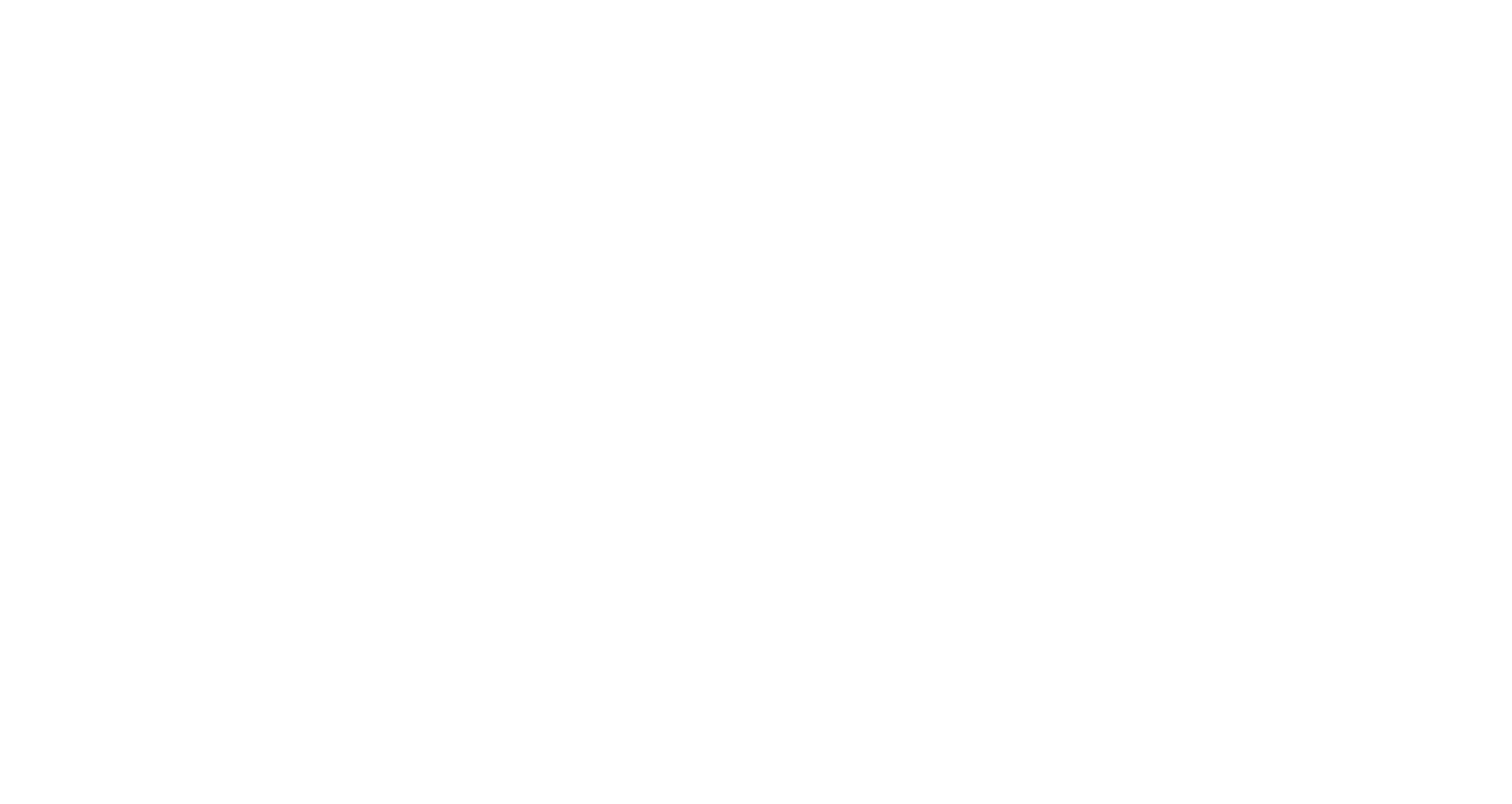
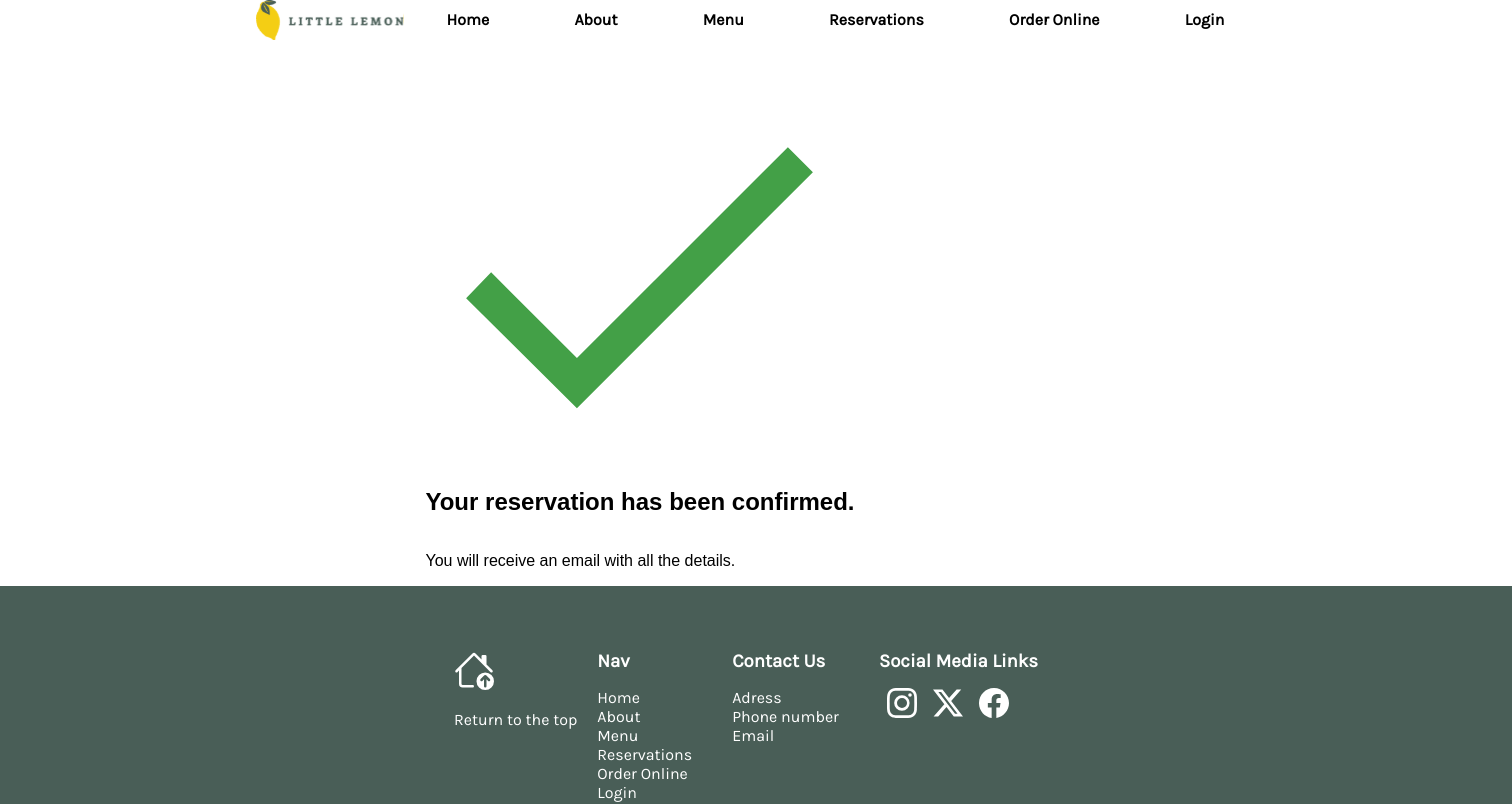
Before and after one commit to Silence778899/little-lemon, a React (Create React App) app in the folder little-lemon/: page /confirmed-booking in a window 1280 px wide. Before the commit this address had no page. Shown: the top 804 px of the page, 1512 px wide, since content can reach past the window. Built offline with nearby package versions, Linux system fonts and the light colour scheme; a web font is replaced by a local one.

Commit message:
final UX touches, confirmed booking page, final routing touches

```diff
--- a/little-lemon/src/ConfirmedBooking.js
+++ b/little-lemon/src/ConfirmedBooking.js
@@ -1,13 +1,19 @@
 import React from "react";
 import { FcCheckmark } from "react-icons/fc";
+import Nav from "./Nav";
+import Footer from "./Footer";
 
 
 const ConfirmedBooking = () => {
     return (
-        <div className="container confirmed-booking">
-            <FcCheckmark size="3x"/>
-            <h2>Your reservation has been confirmed.</h2>
-            <p>You will receive an email with all the details.</p>
+        <div>
+            <Nav></Nav>
+            <div className="container confirmed-booking" style={{display: "grid", justifyContent: "center"}}>
+                <FcCheckmark size="100%"/>
+                <h2>Your reservation has been confirmed.</h2>
+                <p>You will receive an email with all the details.</p>
+            </div>
+            <Footer></Footer>
         </div>
     );
 };
--- a/little-lemon/src/index.js
+++ b/little-lemon/src/index.js
@@ -17,7 +17,7 @@ root.render(
             </Route>
             <Route path="/Homepage" Component={HomePage}>
             </Route>
-            <Route path="/ConfirmedBooking" Component={ConfirmedBooking}>
+            <Route path="/confirmed-booking" Component={ConfirmedBooking}>
             </Route>
             <Route path="/" Component={HomePage}>
             </Route>
```
Also changed, not shown: 1 other file (tests, documents, lock files or other folders).
